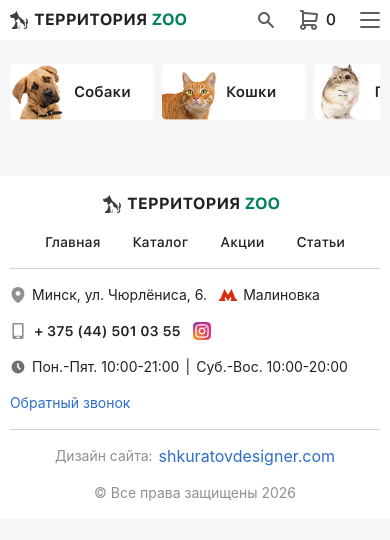
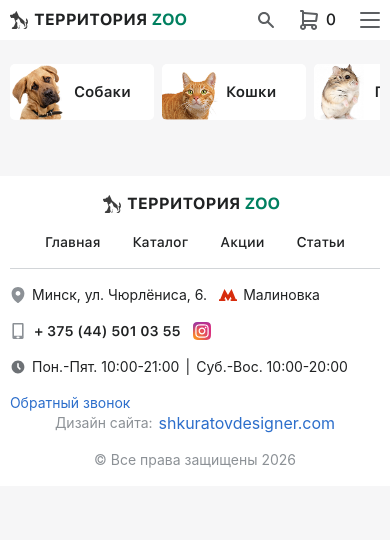
Before and after one commit to Oliver1ck/TerrZoo, a Nuxt app in the folder frontend/: page / in a window 390 px wide. Shown: the top 540 px of the page. Built offline with nearby package versions, Linux system fonts and the light colour scheme; a web font is replaced by a local one.

Commit message:
Update footer styles: add margin to footer controls and adjust accent visibility for mobile

```diff
--- a/frontend/app/components/Footer.vue
+++ b/frontend/app/components/Footer.vue
@@ -24,7 +24,7 @@ import VLink from '@components/VLink.vue'
             Обратный звонок
           </Button>
         </div>
-        <hr />
+        <hr class="footer__accent" />
         <div class="footer__politic">
           <div class="footer__design">
             <Typography variant="body-sm" color="Disabled">
@@ -93,6 +93,7 @@ import VLink from '@components/VLink.vue'
   justify-content: space-between;
   gap: 1rem;
   flex-wrap: wrap;
+  margin-top: 1rem;
 }
 
 .footer__design {
@@ -100,9 +101,18 @@ import VLink from '@components/VLink.vue'
   align-items: center;
   gap: 0.37rem;
 }
+.footer__accent {
+  display: none;
+}
 @media(max-width: 992px) {
   .footer {
     margin-top: 2rem;
   }
+  .footer__politic {
+    margin: 0;
+  }
+  .footer__accent {
+    display: initial;
+  }
 }
 </style>
```
